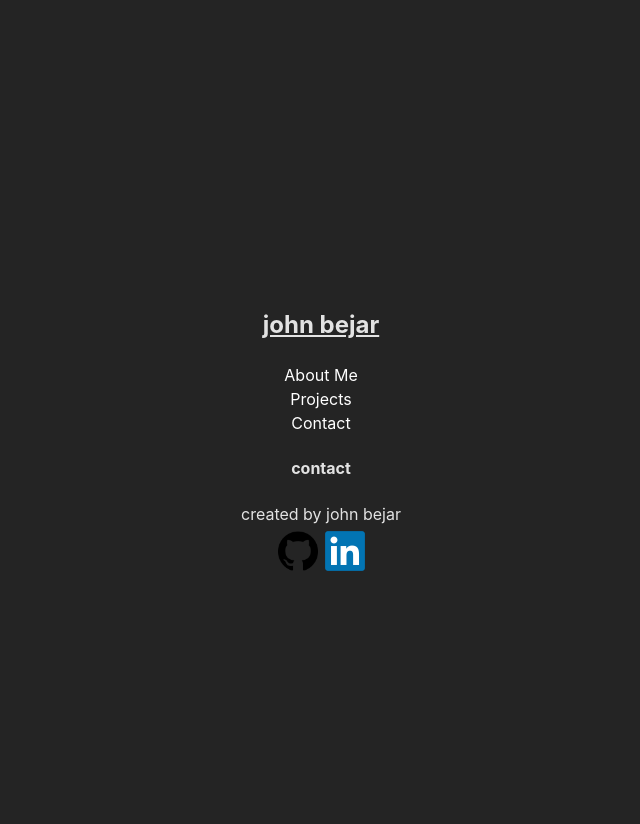
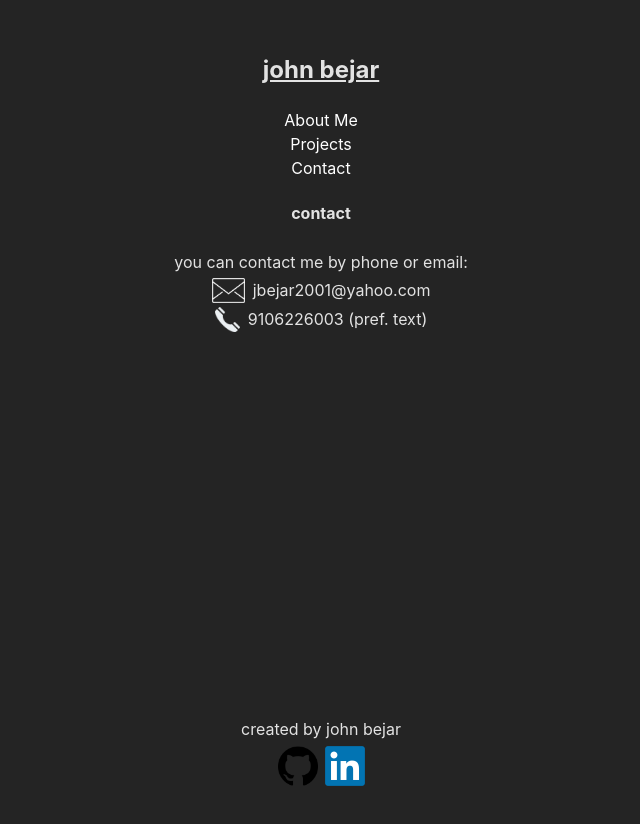
Before and after one commit to johnnybejar/resume, a React (Vite) app: page /Contact in a window 1280 px wide. Shown: the top 824 px of the page, without its empty margins (319-959 px from the left). After the commit the page ends 800 px from the top, so only its background shows below. Built offline with nearby package versions, Linux system fonts and the light colour scheme.

Commit message:
some styling + contact info updated

```diff
--- a/src/App.css
+++ /dev/null
@@ -1,5 +0,0 @@
-body {
-  margin: 0 auto;
-  padding: 2rem;
-  text-align: center;
-}
--- a/src/App.tsx
+++ b/src/App.tsx
@@ -1,10 +1,10 @@
 import { BrowserRouter, Routes, Route } from "react-router-dom";
-import "./App.css";
 import Header from "./components/Header";
 import About from "./components/About";
 import Projects from "./components/Projects";
 import Contact from "./components/Contact";
 import Footer from "./components/Footer";
+import "../src/styles/App.css";
 
 function App() {
   return (
--- a/src/components/Contact.tsx
+++ b/src/components/Contact.tsx
@@ -1,9 +1,19 @@
+import "../styles/Contact.css";
+
 function Contact() {
   return (
-    <>
+    <div className="contact">
       <h4>contact</h4>
-      <p></p>
-    </>
+      <span>you can contact me by phone or email:</span>
+      <div className="email">
+        <img className="contact-icon" src="src/assets/email.png"></img>
+        <span>jbejar2001@yahoo.com</span>
+      </div>
+      <div className="phone">
+        <img className="contact-icon" src="src/assets/phone.png"></img>
+        <span>9106226003 (pref. text)</span>
+      </div>
+    </div>
   );
 }
 
--- a/src/index.css
+++ b/src/styles/App.css
@@ -1,18 +1,14 @@
-:root {
+body {
+  margin: 0 auto;
+  display: flex;
+  justify-content: center;
+  place-items: center;
+  padding: 2rem;
+  text-align: center;
   font-family: Inter, system-ui, Avenir, Helvetica, Arial, sans-serif;
   line-height: 1.5;
   font-weight: 400;
-
   color-scheme: light dark;
   color: rgba(255, 255, 255, 0.87);
   background-color: #242424;
 }
-
-body {
-  margin: 0;
-  display: flex;
-  justify-content: center;
-  place-items: center;
-  min-width: 320px;
-  min-height: 100vh;
-}
--- /dev/null
+++ b/src/styles/Contact.css
@@ -0,0 +1,20 @@
+.contact {
+  display: flex;
+  flex-direction: column;
+  align-items: center;
+  justify-content: center;
+  gap: 4px;
+}
+
+.contact-icon {
+  max-height: 25px;
+  margin-right: 8px;
+}
+
+.email {
+  display: flex;
+}
+
+.phone {
+  display: flex;
+}
--- a/src/styles/Footer.css
+++ b/src/styles/Footer.css
@@ -1,11 +1,18 @@
 .footer {
+  /* keeps the footer stickied to the bottom */
+  position: fixed;
+  bottom: 0;
+  left: 0;
+  width: 100%;
+
   display: flex;
+  padding-bottom: 0.5em;
   flex-direction: column;
   gap: 5px;
+  margin-top: auto;
 }
 
 .footer-text {
-  grid-area: 1 / 1 / 2 / 2;
   font-size: 1em;
 }
 
@@ -17,5 +24,4 @@
 
 .footer-icon {
   max-width: 40px;
-  grid-area: 2 / 1 / 3 / 2;
 }
```
Also changed, not shown: src/main.tsx (+6 -7 lines), src/assets/email.png (added), src/assets/phone.png (added).
